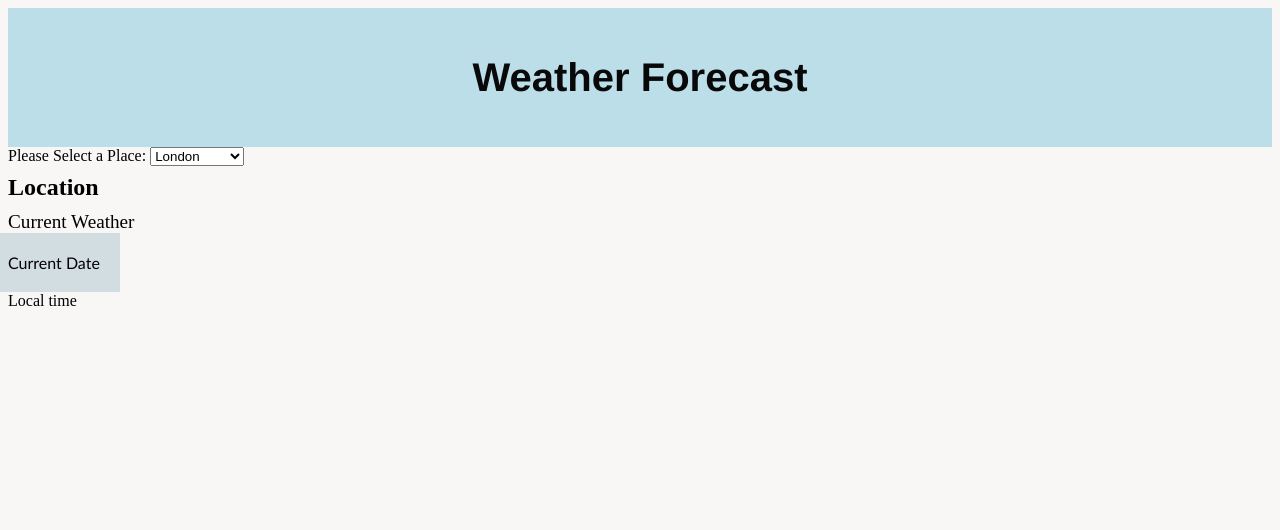
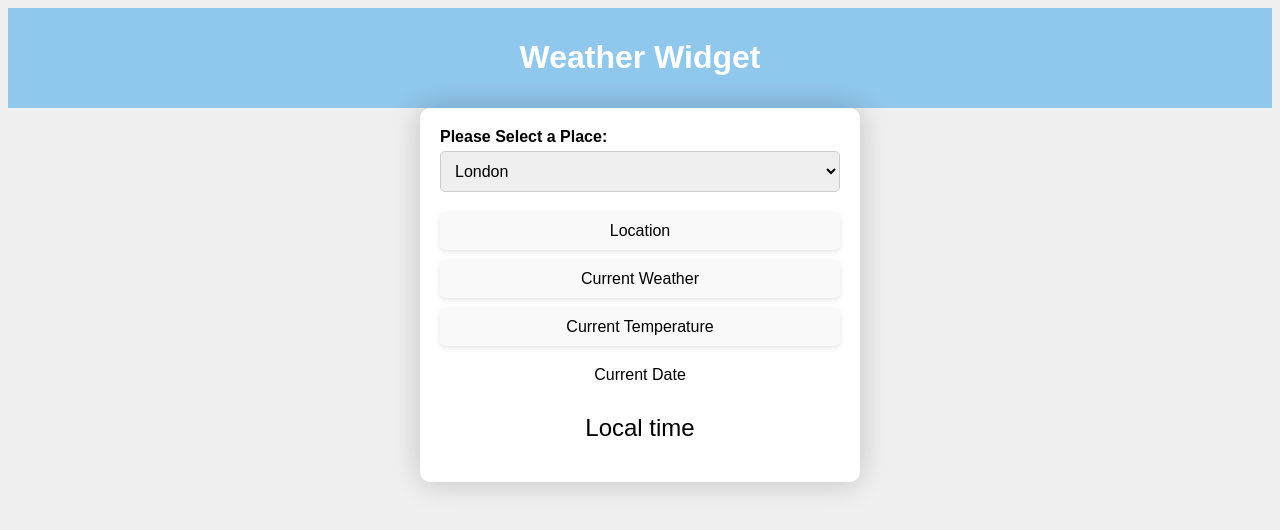
Before and after one commit to SmarterTechnologies/STG.Graduate.Assignment, a plain HTML site: page src/index.html in a window 1280 px wide. Drawn offline with Linux system fonts and the light colour scheme; no server answers.

Commit message:
Css Styling Update

```diff
--- a/src/index.html
+++ b/src/index.html
@@ -13,7 +13,7 @@
     <!--<p>Good luck!</p> -->
 
     <div class="header">
-      <h1>Weather Forecast</h1>
+      <h1>Weather Widget </h1>
     </div>
 
     <!--Widget Container Div-->
@@ -27,16 +27,20 @@
           <option value="Cardiff"> Cardiff </option>
           <option value="Birmingham"> Birmingham </option>
           <option value="Manchester"> Manchester </option>
+          <option value="New York"> New York </option>
+          <option value="Calais"> Calais </option>
         </select>
       </div>
 
+      <!--Helps confirm to the user which place they have selected-->
       <div class="Location" id="Location"> Location </div>
 
       <!--Information DIV-->
       <div class="'weatherInfo">
         <div class="Weather" id="Weather"> Current Weather</div>
+        <div class="temp" id="temp"> Current Temperature</div>
         <div class="date" id="date"> Current Date</div>
-        <div class="local-time" id="local-time">Local time</div>
+        <div class="localTime" id="localTime">Local time</div>
       </div>
 
 
--- a/src/main.js
+++ b/src/main.js
@@ -11,6 +11,9 @@ const API_KEY = '9d33630a5cce4194a6b140510230808';
 const locationEl = document.getElementById('Location');
 const weatherEl = document.getElementById('Weather');
 const citySelection = document.getElementById('select');
+const dateEl = document.getElementById('date');
+const localTimeEl = document.getElementById('localTime');
+const tempEl = document.getElementById('temp');
 
 //------------------------------------------------
 //creating a fucntion for fetching te weather data needed from the API
@@ -37,17 +40,18 @@ async function updatingWidget() {
         weatherEl.textContent = WData.current.condition.text;
 
         //adding new functionality of date
-        const dateEl = document.getElementById('date');
         const time = new Date();
 
         // Format date as Day, Month Date, Year
-        dateEl.textContent = time.toLocaleDateString('en-UK', { weekday: 'short', month: 'long', day: 'numeric', year: 'numeric'});
+        dateEl.textContent = time.toLocaleDateString('en-UK', { weekday: 'short', month: 'long', day: 'numeric'});
 
         //if time permited a time functionality, however it will have to match and change with each city
         // Display local time
         const localTime = new Date(WData.location.localtime);
-        const localTimeEl = document.getElementById('local-time');
         localTimeEl.textContent = localTime.toLocaleTimeString('en-UK', {hour: 'numeric', minute: '2-digit', hour12: true});
+
+        const tempc = WData.current.temp_c;
+        tempEl.textContent = `${tempc} °C `;
     }
     catch (e) {
         console.error('Fetching Weather Error', e);
--- a/src/styles.css
+++ b/src/styles.css
@@ -1,120 +1,83 @@
-:root {
-  --font-family: Helvetica, Arial, sans-serif;
-  --standard-padding: 1rem;
-  background-color: rgb(249, 246, 246);
+body {
+  font-family: 'Arial', sans-serif;
+  background-color: #f0f0f0;
 }
 
-/*
-h1 {
-  padding: 0 var(--standard-padding);
-  font-family: var(--font-family);
-  font-size: 2rem;
-  color: rgb(17, 21, 3);
+/* Styling the header */
+.header {
+  text-align: center;
+  padding: 10px;
+  background-color: #90c7ec;
+  color: #fff;
 }
 
-*/
-
-p {
-  padding: 0 var(--standard-padding);
-  font-family: var(--font-family);
-  font-size: 1.2rem;
-  color: rgb(3, 3, 224);
+/* Styling the widget container */
+.Widget-Container {
+  max-width: 400px;
+  margin: 0 auto;
+  padding: 20px;
+  background-color: #fff;
+  box-shadow: 0 0 30px rgba(0, 0, 0, 0.2);
+  border-radius: 10px;
 }
 
-/* Styling the Header */
-
-.header {
-  padding: 20px;
-  text-align: center;
-  background: #bcdee9;
-  color: white;
-  font-size: 30px;
-  font-family: 'Franklin Gothic Medium', 'Arial Narrow', Arial, sans-serif;
+/* Styling the city select dropdown */
+.placeDropDown {
+  margin-bottom: 20px;
 }
 
-h1 {
-  font-size: 40px;
-  font-weight: 600;
-  background-image: linear-gradient(to left, #060606, #0b0b0b);
-  color: transparent;
-  background-clip: text;
-  -webkit-background-clip: text;
+label {
+  display: block;
+  margin-bottom: 5px;
+  font-weight: bold;
 }
 
-/* Styling Widget Container*/
-/*
-
-.Widget-Container {
-  width: 50%;
-  margin: auto;
-  text-align: center;
-  padding: 20px;
-  border: 1px solid #dad8e1;
-  background-color: #f8f8f8;
-  box-shadow: 0 0 5px rgba(0, 0, 0, 0.2);
-
-}
-*/
-
-/* Widget Container */
-.widget-container {
-  width: 300px;
-  background-color: #f8f8f8;
+select {
+  width: 100%;
+  padding: 10px;
+  font-size: 16px;
   border: 1px solid #ccc;
-  box-shadow: 0 0 5px rgba(0, 0, 0, 0.2);
-  margin: 20px auto;
-  padding: 20px;
-  box-sizing: border-box;
+  border-radius: 5px;
 }
 
-/* Location */
+/* Styling Weather Info Divs */
 .Location {
-  font-size: 1.5rem;
-  font-weight: bold;
+  text-align: center;
   margin-bottom: 10px;
-}
-
-/* Weather Info */
-.weatherInfo {
-  display: flex;
-  align-items: center;
+  padding: 10px;
+  background-color: #f9f9f9;
+  border-radius: 5px;
+  box-shadow: 0 2px 5px rgba(0, 0, 0, 0.1);
 }
 
 .Weather {
-  flex: 1;
-  font-size: 1.2rem;
-  margin-right: 10px;
+  text-align: center;
+  margin-bottom: 10px;
+  padding: 10px;
+  background-color: #f9f9f9;
+  border-radius: 5px;
+  box-shadow: 0 2px 5px rgba(0, 0, 0, 0.1);
 }
 
+.temp {
+  text-align: center;
+  margin-bottom: 10px;
+  padding: 10px;
+  background-color: #f9f9f9;
+  border-radius: 5px;
+  box-shadow: 0 2px 5px rgba(0, 0, 0, 0.1);
+}
 
 .date {
   text-align: center;
-  padding: 20px;
-  position: relative;
-  width: fit-content;
-  left: -20px;
-  background-color: rgb(209, 221, 225);
-  font-family: 'Trebuchet MS', 'Lucida Sans Unicode', 'Lucida Grande', 'Lucida Sans', Arial, sans-serif;
+  margin-bottom: 10px;
+  padding: 10px;
 }
 
-/* Styling the city dropdown */
-.placeDropDown {
-  margin-bottom: 8px;
+.localTime {
+  text-align: center;
+  margin-bottom: 10px;
+  padding: 10px;
+  font-size: 24px;
+
 }
-
-.label {
-  display: block;
-  margin-bottom: 5px;
-  font-size: 14px;
-  color: #555;
-  text-align: center;
-}
-
-.select {
-  width: 50%;
-  padding: 5px;
-  font-size: 16px;
-  border: 1px solid #749cc4;
-  border-radius: 4px;
-  text-align: center;
-}
```
Also changed, not shown: src/img/weather.JPG (added).
